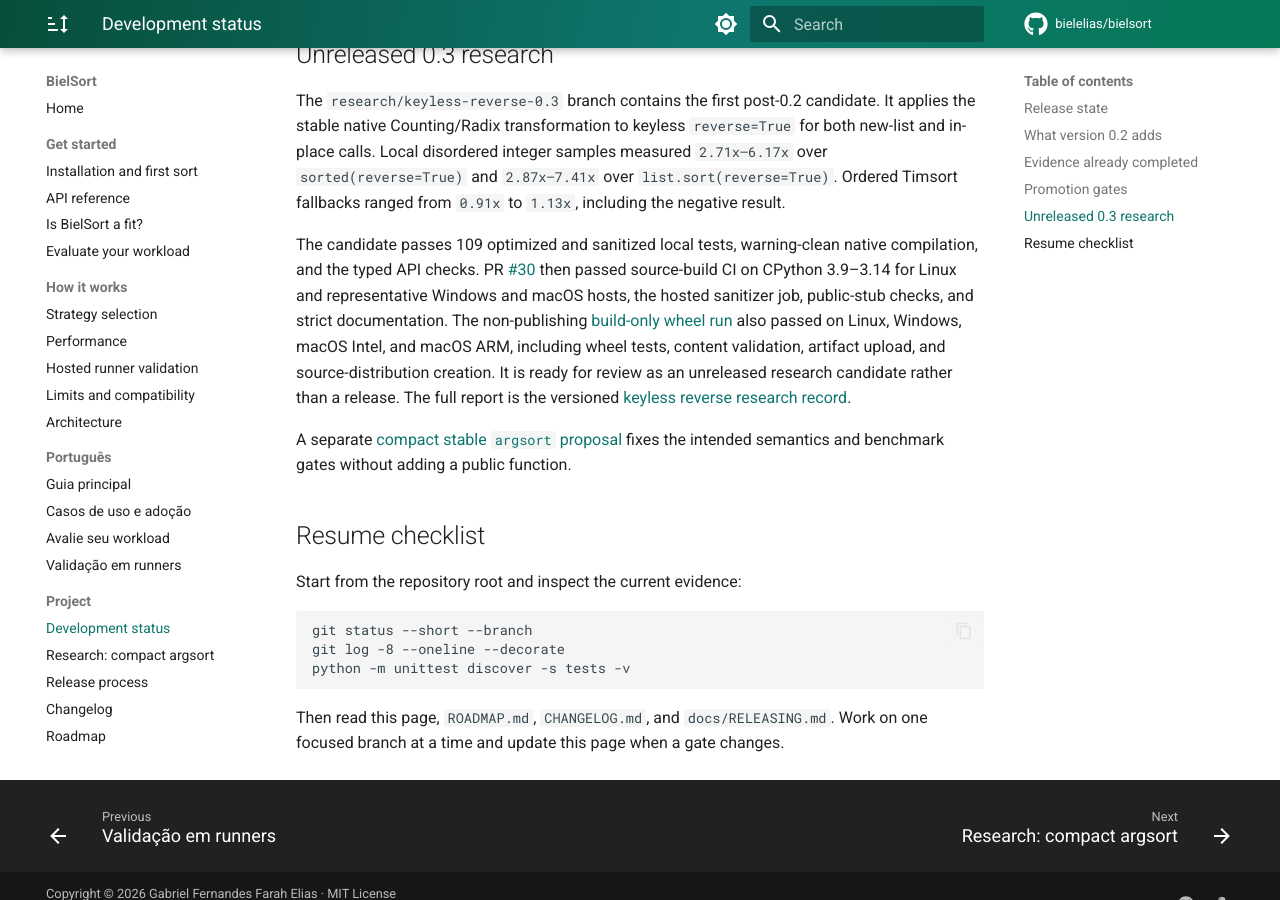
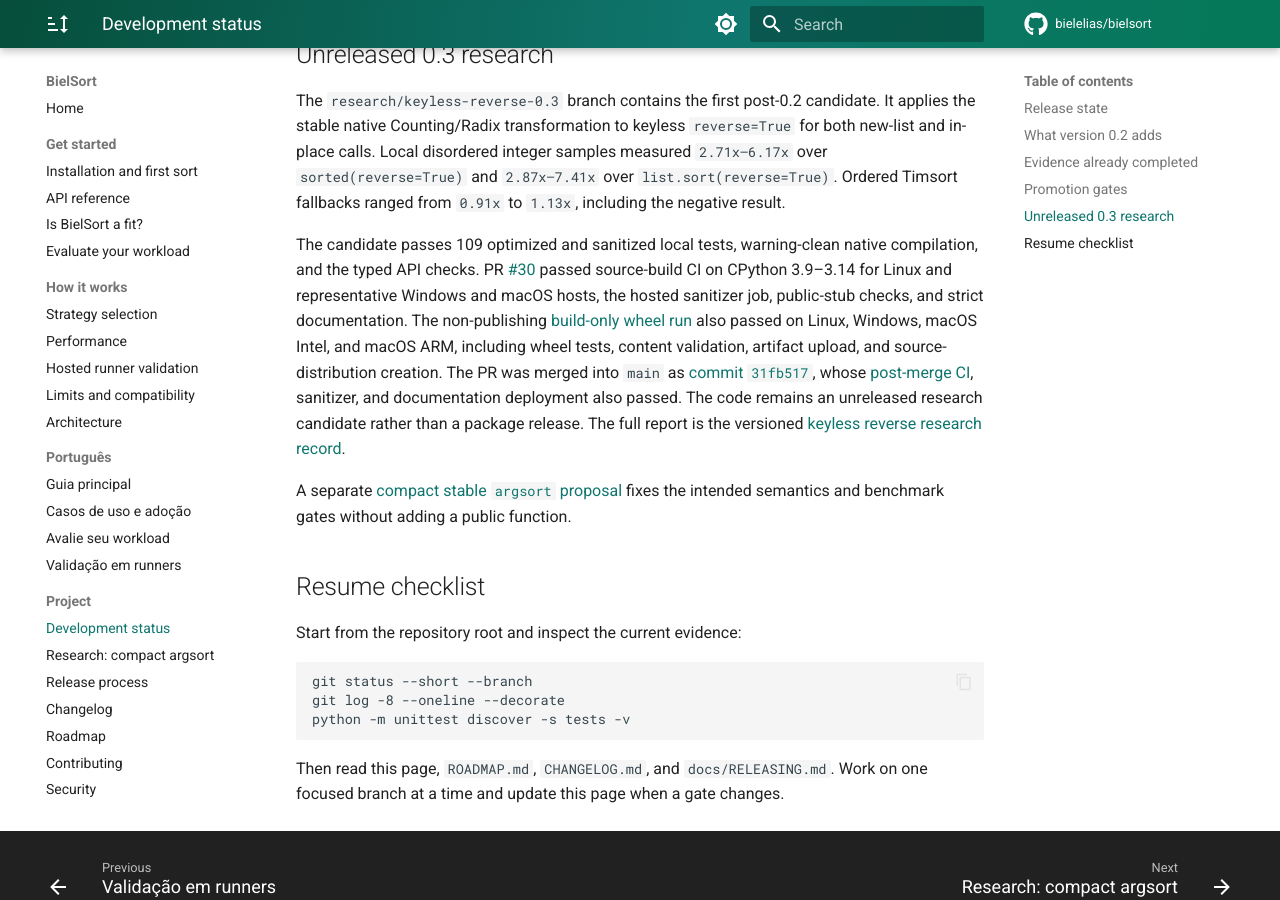
Before and after one commit to bielelias/bielsort, an MkDocs documentation site: the page built from docs/development-status.md, in a window 1280 px wide and 900 px high, scrolled down 2381 px. Built offline with MkDocs 1.6.1 and Material for MkDocs 9.7.7, drawn with Linux system fonts in a browser that asks for light colours; comment, search, counter and statistics services are not loaded.

Commit message:
Record keyless reverse merge

```diff
--- a/docs/development-status.md
+++ b/docs/development-status.md
@@ -95,14 +95,18 @@
 
 The candidate passes 109 optimized and sanitized local tests, warning-clean
 native compilation, and the typed API checks. PR
-[#30](https://github.com/bielelias/bielsort/pull/30) then passed source-build CI
-on CPython 3.9–3.14 for Linux and representative Windows and macOS hosts, the
+[#30](https://github.com/bielelias/bielsort/pull/30) passed source-build CI on
+CPython 3.9–3.14 for Linux and representative Windows and macOS hosts, the
 hosted sanitizer job, public-stub checks, and strict documentation. The
 non-publishing [build-only wheel run](https://github.com/bielelias/bielsort/actions/runs/31032231434)
 also passed on Linux, Windows, macOS Intel, and macOS ARM, including wheel tests,
-content validation, artifact upload, and source-distribution creation. It is
-ready for review as an unreleased research candidate rather than a release.
-The full report is the versioned
+content validation, artifact upload, and source-distribution creation. The PR
+was merged into `main` as
+[commit `31fb517`](https://github.com/bielelias/bielsort/commit/31fb5179979b1d1718199eb1800ef3302caaed83),
+whose [post-merge CI](https://github.com/bielelias/bielsort/actions/runs/31034748359),
+sanitizer, and documentation deployment also passed. The code remains an
+unreleased research candidate rather than a package release. The full report
+is the versioned
 [keyless reverse research record](https://github.com/bielelias/bielsort/blob/main/benchmarks/results/2026-08-05-keyless-reverse.md).
 
 A separate [compact stable `argsort` proposal](argsort-research.md) fixes the
```
Also changed, not shown: README.md (+2 -2 lines), ROADMAP.md (+2 -2 lines), benchmarks/results/2026-08-05-keyless-reverse.md (+7 -4 lines).
